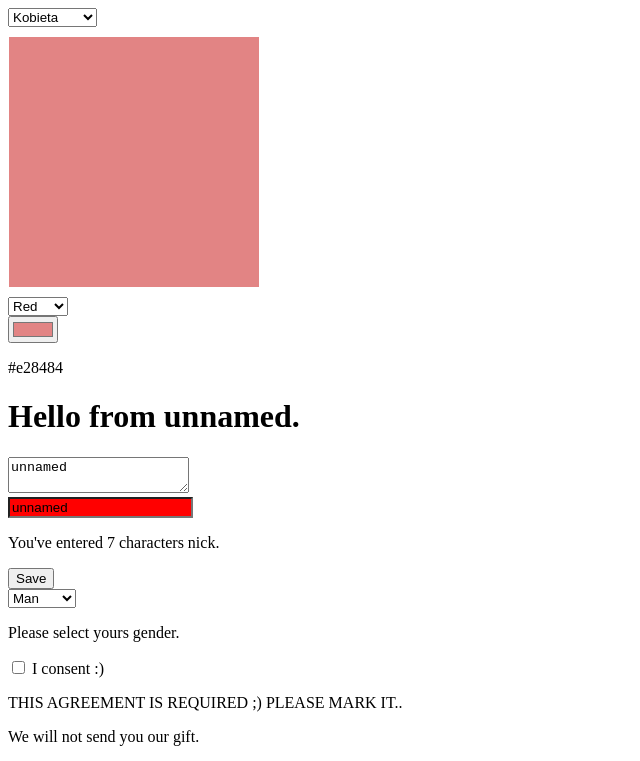
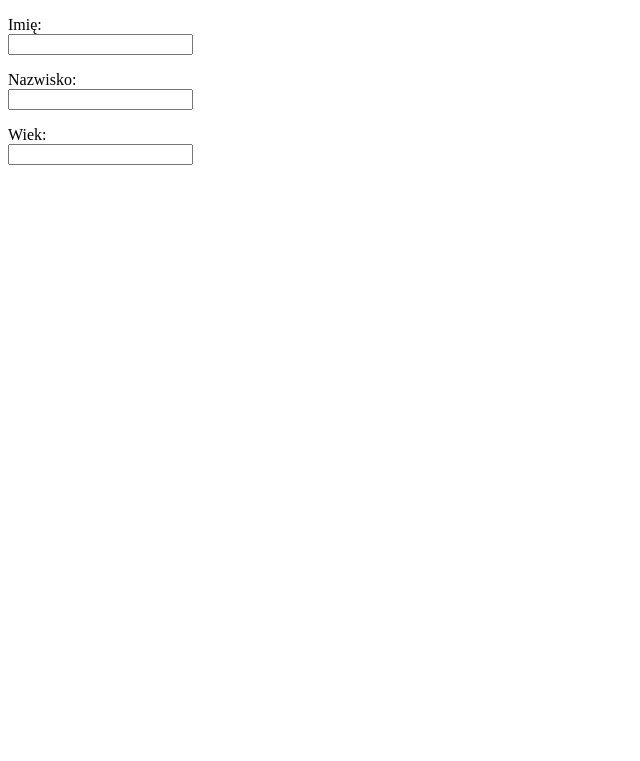
Before and after one commit to jakubhfake/megak-react-app, a React (Create React App) app: page / in a window 1280 px wide. Shown: the top 761 px of the page, without its empty margins (0-640 px from the left). Built offline with nearby package versions, Linux system fonts and the light colour scheme.

Commit message:
work on NewUserForm add draft

```diff
--- a/public/index.html
+++ b/public/index.html
@@ -28,11 +28,6 @@
   </head>
   <body>
     <noscript>You need to enable JavaScript to run this app.</noscript>
-    <select>
-      <option value="">-wybierz-</option>
-      <option value="W" selected>Kobieta</option>
-      <option value="M">Mężczyzna</option>
-    </select>
     <div id="root"></div>
     <!--
       This HTML file is a template.
--- a/src/components/App/App.js
+++ b/src/components/App/App.js
@@ -1,19 +1,10 @@
 import React from 'react';
 import './App.css';
-import {data} from '../../data/data.js';
-import {UsersList} from '../UsersList/UsersList';
-import {ControlledForm} from "../Form/ControlledForm";
-import {SelectGender} from "../../SelectGender/SelectGender";
-import {CheckBox} from "../CheckBox/CheckBox";
-import {ColorBox} from "../ColorBox/ColorBox";
+import {NewUserForm} from "../NewUserForm/NewUserForm";
 
 export const App = props => {
     return <>
-        <ColorBox/>
-        <ControlledForm/>
-        <SelectGender/>
-        <CheckBox/>
-        <UsersList users={data}/>
+        <NewUserForm/>
     </>
 
 };
--- a/src/components/NewUserForm/NewUserForm.js
+++ b/src/components/NewUserForm/NewUserForm.js
@@ -0,0 +1,28 @@
+import React, {useState} from "react";
+
+export const NewUserForm = props => {
+    const [firstName, setFirstName] = useState('');
+    const [lastName, setLastName] = useState('');
+    const [age, setAge] = useState('');
+
+    return <form>
+        <p>
+            <label>
+                Imię:<br/>
+                <input type="text"/>
+            </label>
+        </p>
+        <p>
+            <label>
+                Nazwisko:<br/>
+                <input type="text"/>
+            </label>
+        </p>
+        <p>
+            <label>
+                Wiek:<br/>
+                <input type="number" min={0}/>
+            </label>
+        </p>
+    </form>
+};
```
